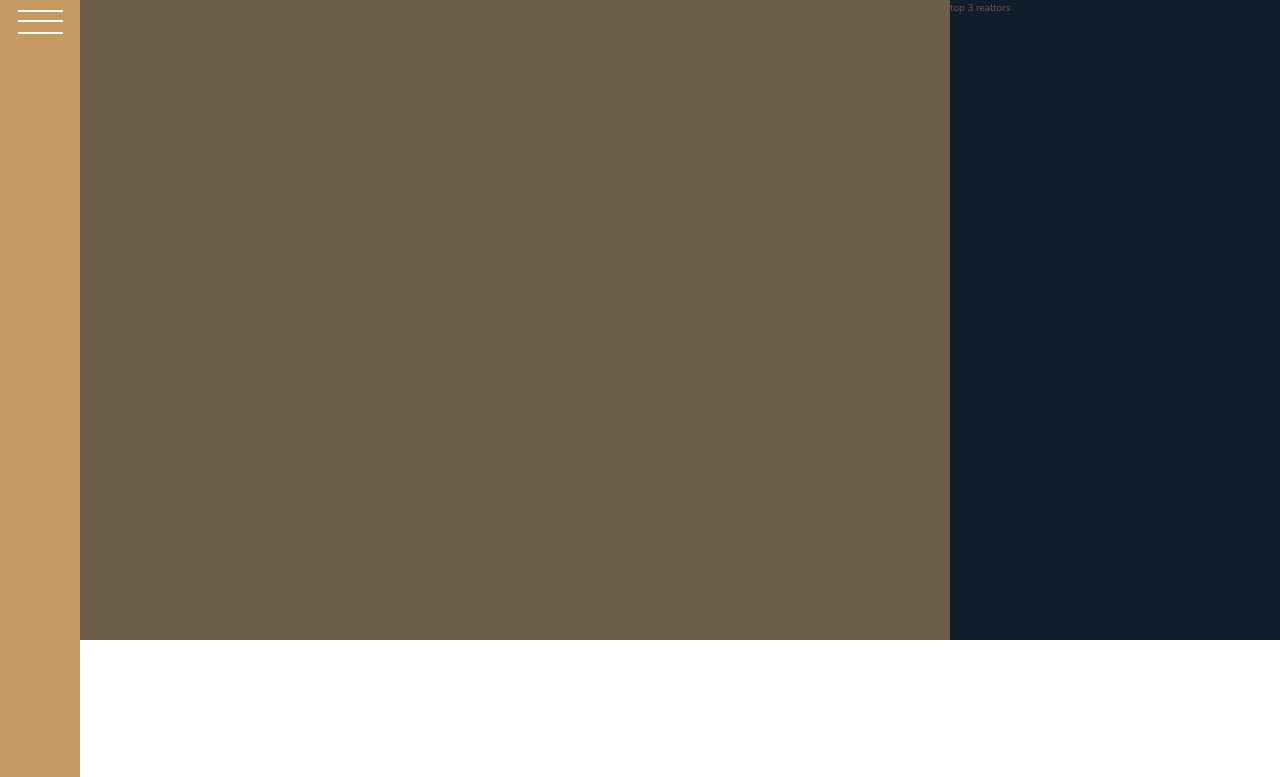
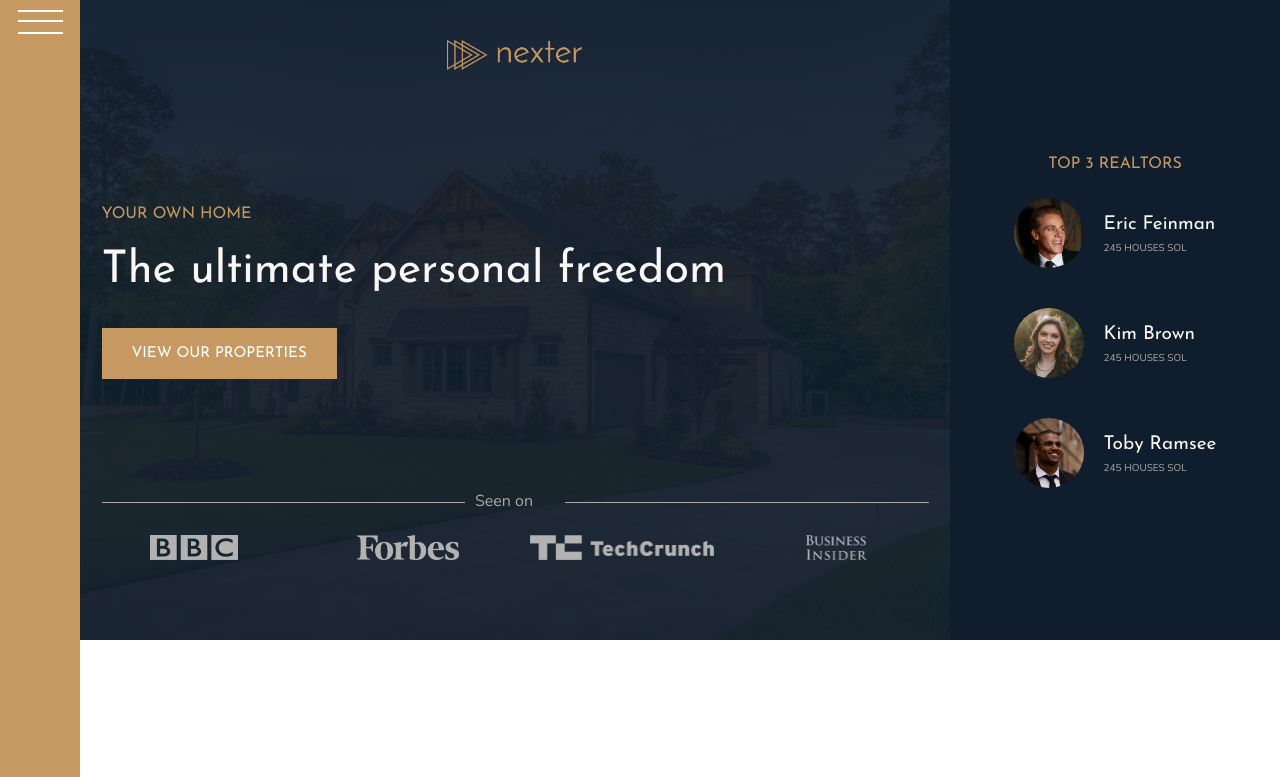
Before and after one commit to anuraganand789/LearningCSS, a website: page AdvancedCSSAndSASS/Nexter/index.html in a window 1280 px wide. Shown: the top 777 px of the page. Drawn offline with nearby package versions, Linux system fonts and the light colour scheme.

Commit message:
added changes for headers and realtors... hurray... course done

```diff
--- a/AdvancedCSSAndSASS/Nexter/index.html
+++ b/AdvancedCSSAndSASS/Nexter/index.html
@@ -15,9 +15,44 @@
         <div class="sidebar">
             <button class="nav-btn"></button>
         </div>
-        <header class="header">Header</header>
+        <header class="header">
+            <img src="img/logo.png" alt="Nexter Logo" class="header__logo">
+            <h3 class="heading-3">Your own home</h3>
+            <h1 class="heading-1">The ultimate personal freedom</h1>
+            <button class="btn header__btn">View our properties</button>
+            <div class="header__seenon-text">Seen on</div>
+            <div class="header__seenon-logos">
+                <img src="img/logo-bbc.png" alt="Seen on logo 1">
+                <img src="img/logo-forbes.png" alt="Seen on logo 2">
+                <img src="img/logo-techcrunch.png" alt="Seen on logo 3">
+                <img src="img/logo-bi.png" alt="Seen on logo 4">
+            </div>
+        </header>
 
-        <div class="realtors">top 3 realtors</div>
+        <div class="realtors">
+            <h3 class="heading-3">
+                top 3 realtors
+            </h3>
+            <div class="realtors__list">
+                <img src="img/realtor-1.jpeg" alt="Realtor 1" class="realtors__img">
+                <div class="realtors_details">
+                    <h4 class="heading-4 heading-4--light">Eric Feinman</h4>
+                    <p class="realtors__sold">245 houses sol</p>
+                </div>
+
+                <img src="img/realtor-2.jpeg" alt="Realtor 2" class="realtors__img">
+                <div class="realtors_details">
+                    <h4 class="heading-4 heading-4--light">Kim Brown</h4>
+                    <p class="realtors__sold">245 houses sol</p>
+                </div>
+
+                <img src="img/realtor-3.jpeg" alt="Realtor 3" class="realtors__img">
+                <div class="realtors_details">
+                    <h4 class="heading-4 heading-4--light">Toby Ramsee</h4>
+                    <p class="realtors__sold">245 houses sol</p>
+                </div>
+            </div>
+        </div>
 
         <section class="features">
             <div class="feature">
--- a/AdvancedCSSAndSASS/Nexter/sass/_header.scss
+++ b/AdvancedCSSAndSASS/Nexter/sass/_header.scss
@@ -1,4 +1,58 @@
 .header {
-    background-color: $color-grey-dark-2;
+    background-color: $color-grey-dark-1;
     grid-column : full-start / col-end 6;
+
+    background-image: linear-gradient(rgba($color-secondary, .93), rgba($color-secondary, .93)),
+    url(../img/hero.jpeg);
+    background-size: cover;
+    background-position: center;
+
+    padding : 8rem;
+    padding-top: 4rem;
+
+    display: grid;
+    grid-template-rows: 1fr min-content 6rem 1fr;
+    grid-template-columns: max-content;
+    justify-content: center;
+    row-gap: 2rem;
+
+    &__logo {
+        height: 3rem;
+        justify-self: center;
+    }
+
+    &__seenon-text {
+        display: grid;
+        grid-template-columns: 1fr minmax(8rem, min-content) 1fr;
+        column-gap: 1rem;
+        font-size: 1.6rem;
+        color : $color-grey-light-2;
+        align-items: end;
+
+        &::after,
+        &::before {
+            content: "";
+            width: 100%;
+            height : 1px;
+            background-color : currentColor;
+            align-self: center;
+        }
+    }
+
+    &__seenon-logos {
+        display: grid;
+        grid-template-columns: repeat(4, 1fr);
+        column-gap: 3rem;
+        justify-items: center;
+
+        img {
+            height : 2.5rem;
+            filter: brightness(70%);
+        }
+    }
+
+    &__btn {
+        align-self: start;
+        justify-self: start;
+    }
 }
--- a/AdvancedCSSAndSASS/Nexter/sass/_realtors.scss
+++ b/AdvancedCSSAndSASS/Nexter/sass/_realtors.scss
@@ -1,4 +1,33 @@
 .realtors {
     background-color: $color-secondary;
     grid-column: col-start 7 / full-end;
+    display: grid;
+    justify-content: center;
+    align-content: center;
+    row-gap: 2rem;
+    padding : 3rem;
+
+    &__list {
+        display: grid;
+        grid-template-columns: min-content max-content;
+        row-gap: 5vh;
+        column-gap: 2rem;
+        align-items: center;
+    }
+
+    &__img {
+        display: block;
+        width: 7rem;
+        border-radius: 50%;
+    }
+
+    &__sold {
+        color : $color-grey-light-2;
+        text-transform: uppercase;
+        font-size: 1rem;
+    }
+
+    h3 {
+        text-align: center;
+    }
 }
--- a/AdvancedCSSAndSASS/Nexter/sass/_typography.scss
+++ b/AdvancedCSSAndSASS/Nexter/sass/_typography.scss
@@ -5,6 +5,9 @@
 
 .heading-1 {
     @extend %heading;
+    font-size: 4.5rem;
+    color: $color-grey-light-1;
+    line-height: 1;
 }
 
 .heading-2 {
```
Also changed, not shown: AdvancedCSSAndSASS/Nexter/css/style.css.
